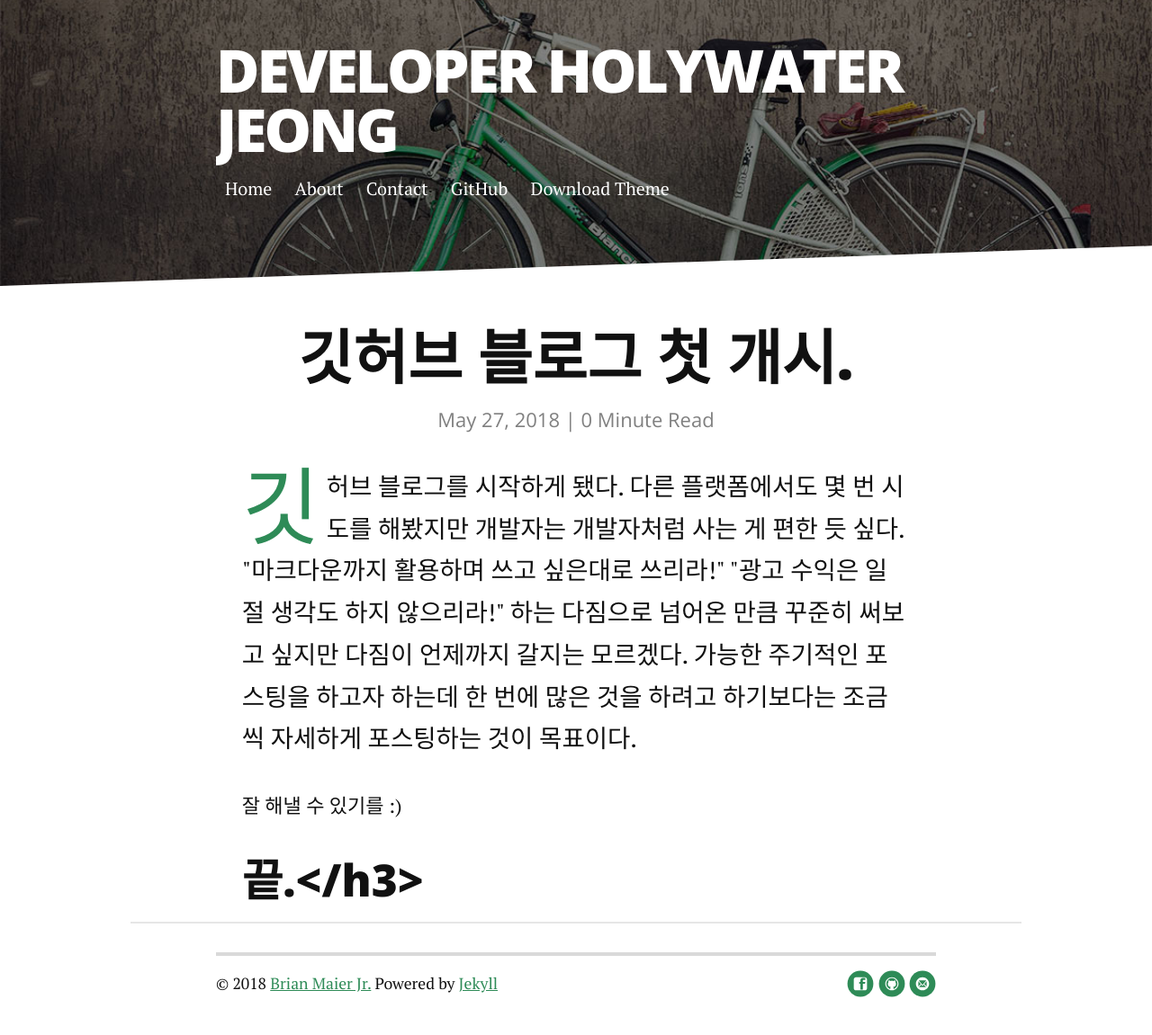
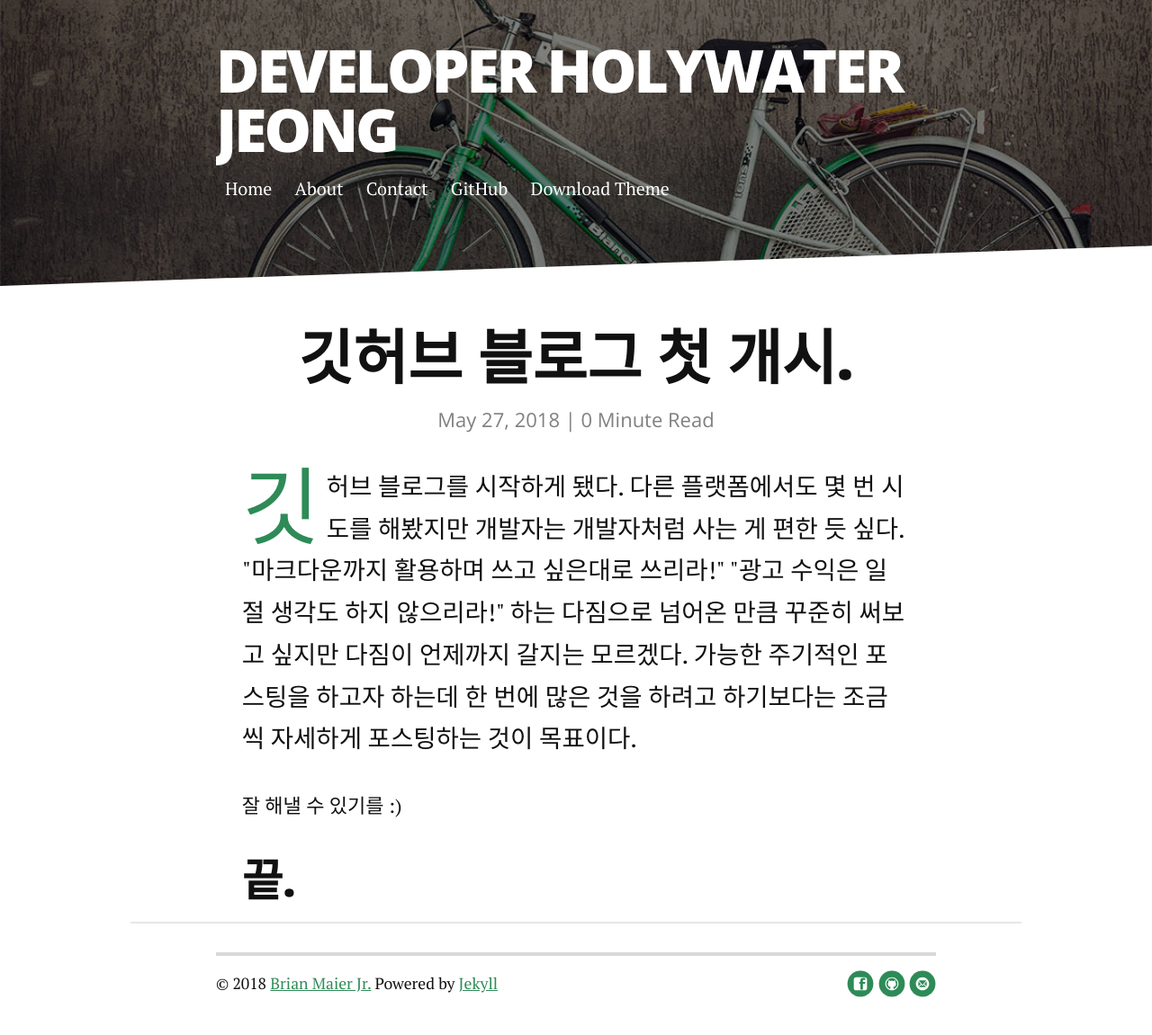
Before and after one commit to Holywater-Jeong/Holywater-Jeong.github.io, a Jekyll site: the page built from _posts/2017-5-27-github-blog-first-post.markdown, in a window 1280 px wide. Shown: the whole page at 90% size. Built offline with Jekyll 4.4.1, drawn with Linux system fonts in a browser that asks for light colours; nearby versions of some CDN libraries.

Commit message:
첫 포스트 수정

```diff
--- a/_posts/2014-12-10-test-post.markdown
+++ b/_posts/2017-5-27-github-blog-first-post.markdown
@@ -8,4 +8,4 @@ date:   2018-5-27
 
 잘 해낼 수 있기를 :)
 
-<h2>끝.</h3>
+<h2>끝.</h2>
```
